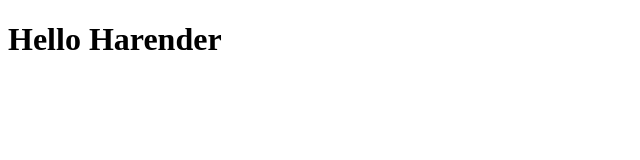
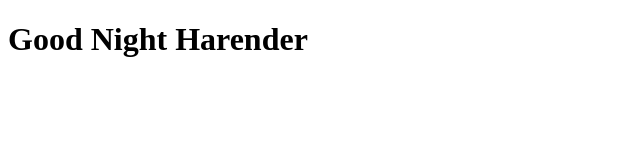
Before and after one commit to meharenderb/github-actions, a plain HTML site: page index.html in a window 1280 px wide. Shown: the whole page, without its empty margins (0-640 px from the left). Drawn offline with Linux system fonts and the light colour scheme.

Commit message:
8-commit

```diff
--- a/index.html
+++ b/index.html
@@ -7,6 +7,6 @@
     <title>Document</title>
 </head>
 <body>
-    <h1>Hello Harender</h1>
+    <h1>Good Night Harender</h1>
 </body>
 </html>
```
